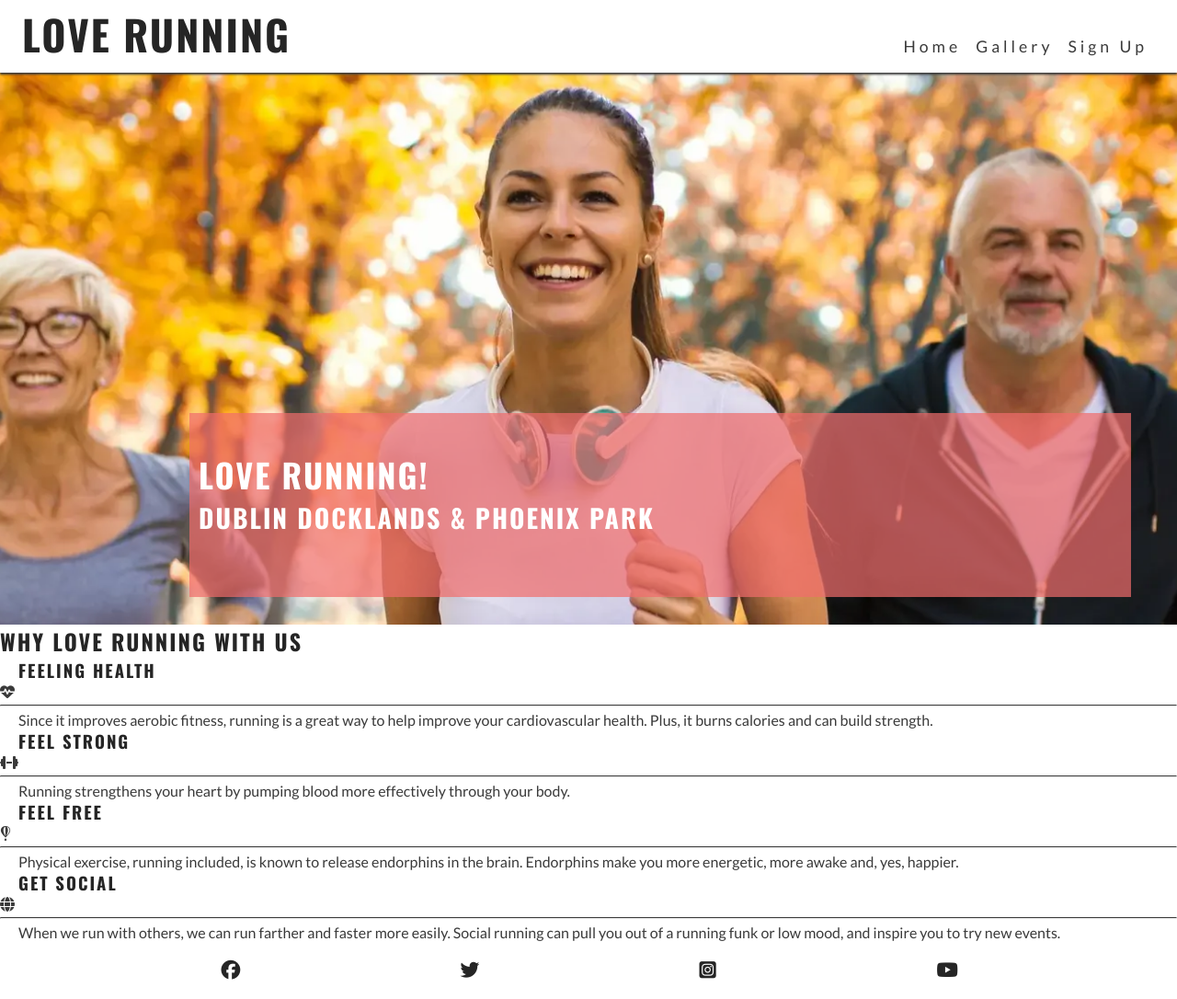
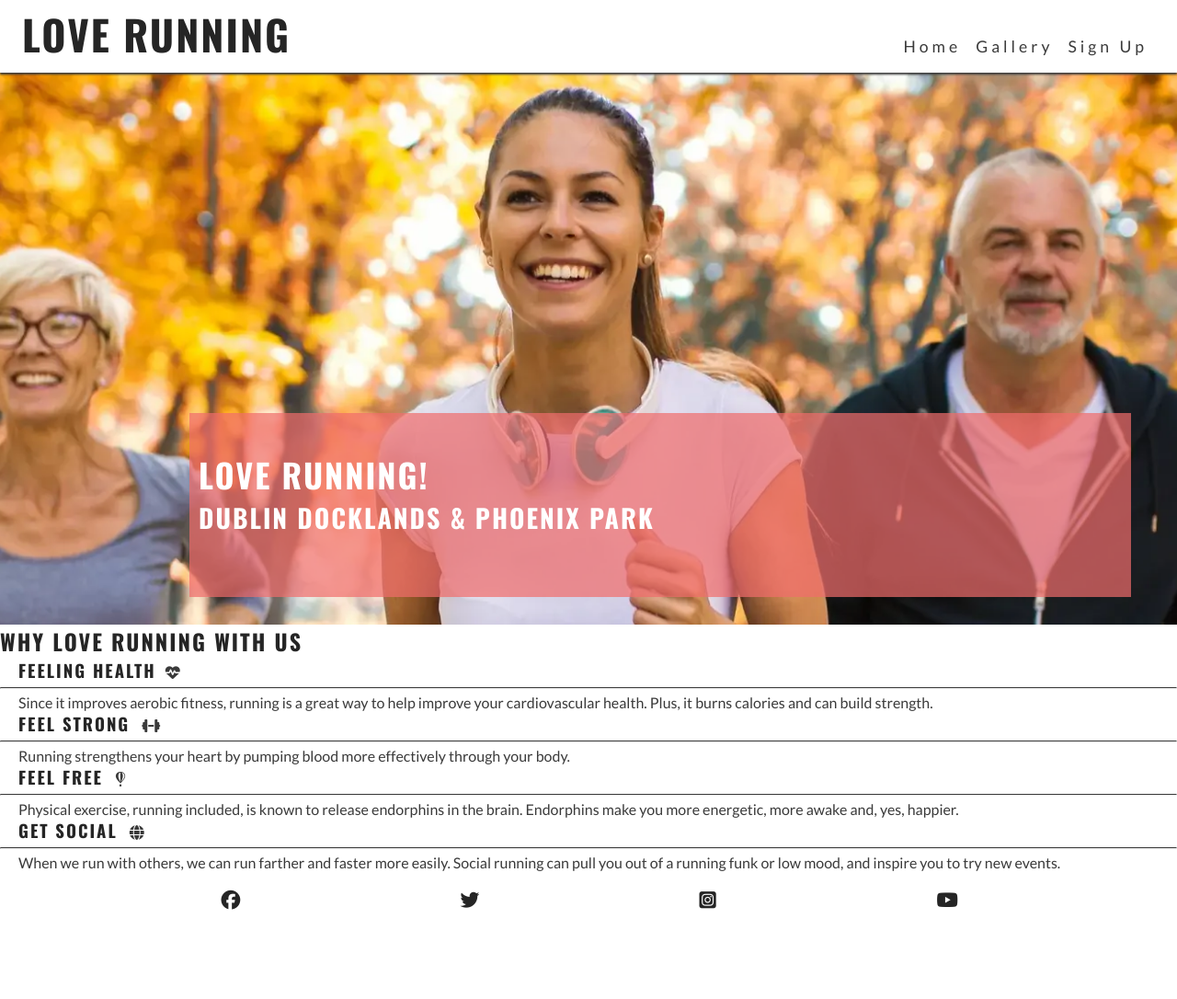
Before and after one commit to kash-dotcom/love-running, a plain HTML site: page index.html in a window 1280 px wide. Shown: the whole page at 92% size. After the commit the page ends 1010 px from the top, so only its background shows below. Drawn offline with nearby package versions, Linux system fonts and the light colour scheme.

Commit message:
Bring headings and iconson the same line

```diff
--- a/assets/css/style.css
+++ b/assets/css/style.css
@@ -132,10 +132,14 @@
 /*reasons section*/
 
 #benefits-physical{
+  display: inline-block;
+  padding-inline-end: 10px;
   margin-left: 20px;
 }
 
 #benefits-mental {
+  display: inline-block;
+  padding-inline-end: 10px;
   margin-left: 20px;
 }
 
```
